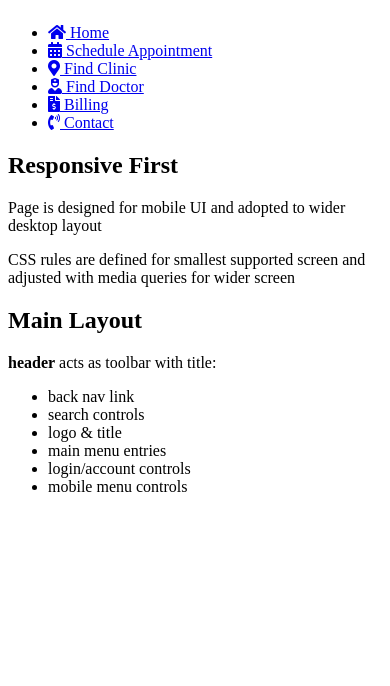
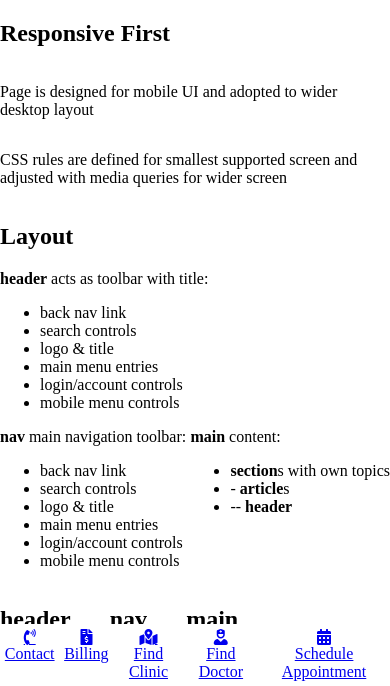
Before and after one commit to EPA-WG/web-elements-loader, a website: page demo/trueresponsive.html in a window 390 px wide. Shown: the part 158-844 px from the top of the page. Drawn offline with Linux system fonts and the light colour scheme.

Commit message:
trueresponsive.html main auto-scrollbar

```diff
--- a/demo/trueresponsive.html
+++ b/demo/trueresponsive.html
@@ -7,9 +7,24 @@
 
     <link href="../node_modules/@fortawesome/fontawesome-free/css/all.css" rel="stylesheet" />
     <style>
+        html,body{ padding: 0;margin: 0; }
+        body{   display: flex; justify-content: space-between; flex-direction: column;
+                width: 100vw; height: 100vh;
+            }
+        body>*{flex-grow: 1;}
         header{ }
         header h1{margin: 0;}
         header form{ display: flex; justify-content:space-between; align-items:center; }
+
+        nav{ display: flex; justify-content:space-between;order:100;}
+        nav>*{ padding:0.3rem;display: flex;flex-direction: column; align-items:center; text-align: center; }
+
+        main{   flex-grow: 10;
+                display: flex; flex-wrap: wrap;flex: 1 1 auto;
+                overflow-y: auto; min-height: 0px;
+            }
+        section{ display: flex;flex-wrap: wrap; justify-content:space-between; }
+        section h1{ width: 100%; }
     </style>
 </head>
 <body>
@@ -48,24 +63,37 @@
     </form>
 </header>
 <nav>
-    <ul>
-        <li><a href="#" ><i class="fas fa-home"                 ></i> Home                  </a></li>
-        <li><a href="#" ><i class="fas fa-calendar-alt"         ></i> Schedule Appointment  </a></li>
-        <li><a href="#" ><i class="fas fa-map-marker-alt"       ></i> Find Clinic           </a></li>
-        <li><a href="#" ><i class="fas fa-user-nurse"           ></i> Find Doctor           </a></li>
-        <li><a href="#" ><i class="fas fa-file-invoice-dollar"  ></i> Billing               </a></li>
-        <li><a href="#" ><i class="fas fa-phone-volume"         ></i> Contact               </a></li>
-    </ul>
+    <a href="#" >
+        <i class="fas fa-phone-volume" ></i>
+        Contact
+    </a>
+    <a href="#" >
+        <i class="fas fa-file-invoice-dollar" ></i>
+        Billing
+    </a>
+    <a href="#" >
+        <i class="fas fa-map-marked-alt" ></i>
+        Find Clinic
+    </a>
+    <a href="#" >
+        <i class="fas fa-user-nurse" ></i>
+        Find Doctor
+    </a>
+    <a href="#" >
+        <i class="fas fa-calendar-alt" ></i>
+        Schedule Appointment
+    </a>
 </nav>
 <main>
     <section>
-        <h2>Responsive First</h2>
+        <h1>Responsive First</h1>
         <p> Page is designed for mobile UI and adopted to wider desktop layout</p>
         <p> CSS rules are defined for smallest supported screen and adjusted with media queries for wider screen </p>
     </section>
     <section>
-        <h2>Main Layout</h2>
-        <p> <b>header</b> acts as toolbar with title:
+        <h1> Layout </h1>
+        <article>
+            <header><b>header</b> acts as toolbar with title:   </header>
             <ul>
                 <li> back nav link          </li>
                 <li> search controls        </li>
@@ -74,8 +102,38 @@
                 <li> login/account controls </li>
                 <li> mobile menu controls   </li>
             </ul>
-
-        </p>
+        </article>
+        <article>
+            <header><b>nav</b> main navigation toolbar:     </header>
+            <ul>
+                <li> back nav link          </li>
+                <li> search controls        </li>
+                <li> logo &amp title        </li>
+                <li> main menu entries      </li>
+                <li> login/account controls </li>
+                <li> mobile menu controls   </li>
+            </ul>
+        </article>
+        <article>
+            <header><b>main</b> content:    </header>
+            <ul>
+                <li> <b>section</b>s with own topics    </li>
+                <li> &dash; <b>article</b>s             </li>
+                <li> &dash;&dash; <b>header</b>         </li>
+            </ul>
+        </article>
+    </section>
+    <section>
+        <h1> header </h1>
+        <article> ZZZZ </article>
+    </section>
+    <section>
+        <h1> nav </h1>
+        <article> ZZZZ </article>
+    </section>
+    <section>
+        <h1> main </h1>
+        <article> ZZZZ </article>
     </section>
 </main>
 </body>
```
